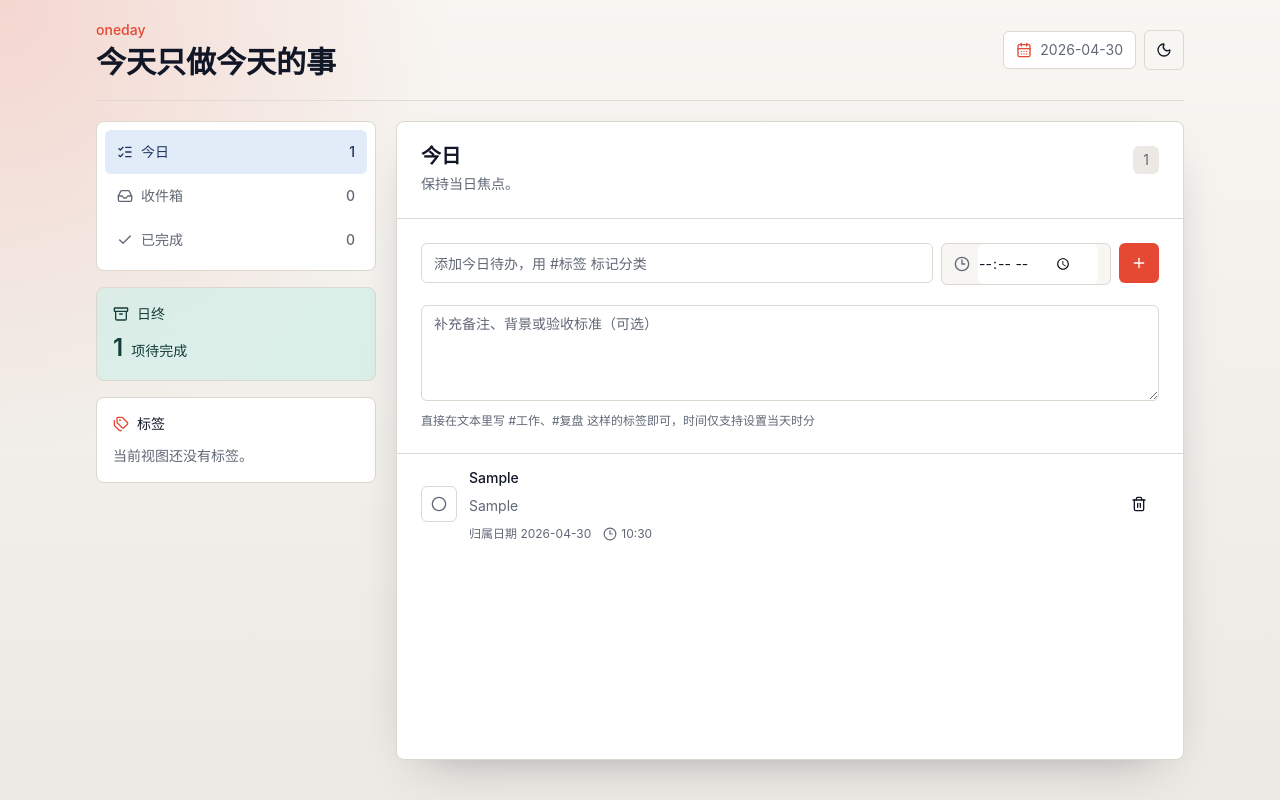
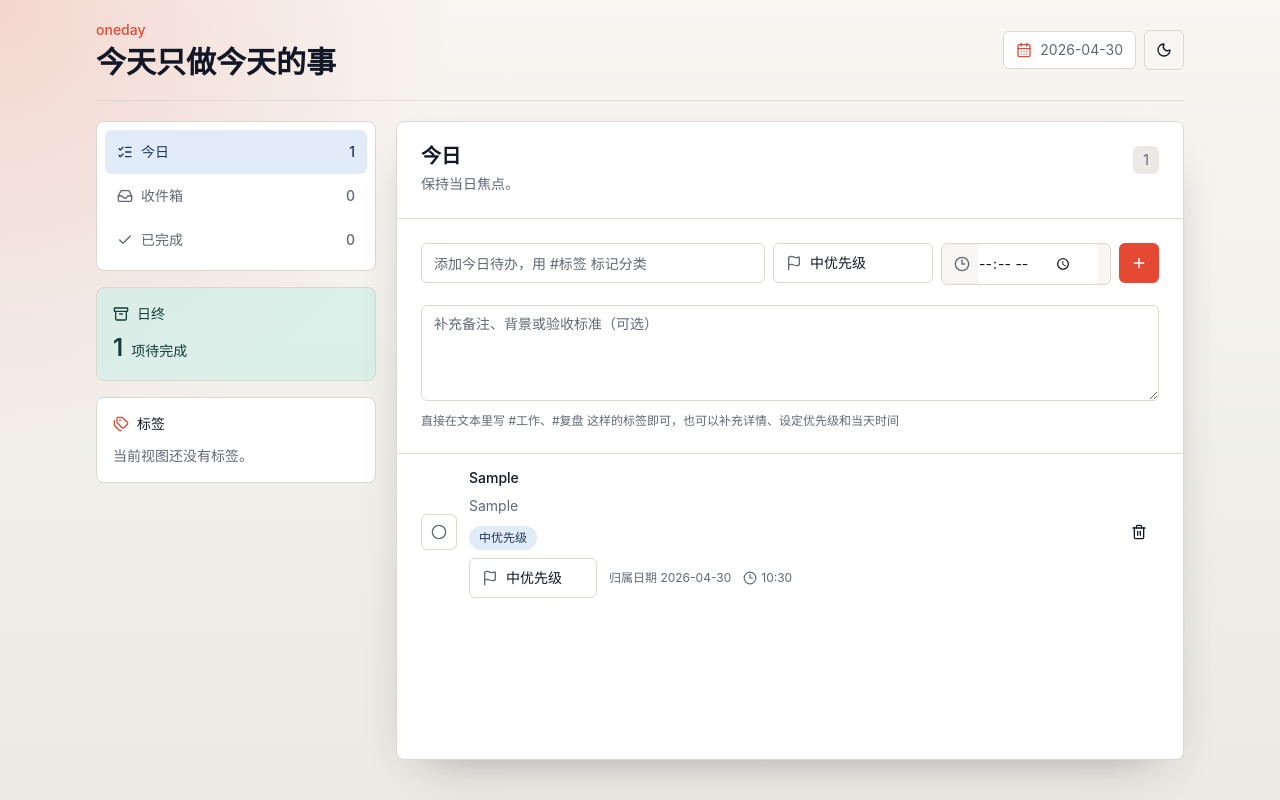
Before and after one commit to shanxiao-studio/oneday, a React (Vite) app: page / in a window 1280 px wide. Both pictures are taken after typing "Sample", "10:30", "Sample" into the empty fields and a click on the button 1139 px from the left and 263 px from the top of the page. Built offline with nearby package versions, Linux system fonts and the light colour scheme.

Commit message:
O-61 support task priority

```diff
--- a/src/App.tsx
+++ b/src/App.tsx
@@ -5,6 +5,7 @@ import {
   Check,
   Circle,
   Clock3,
+  Flag,
   Inbox,
   Tags,
   ListChecks,
@@ -34,6 +35,7 @@ import {
   rolloverTasks,
   sortTasks,
   STORAGE_KEY,
+  type TaskPriority,
   type Task,
 } from "@/lib/tasks";
 import { cn } from "@/lib/utils";
@@ -58,6 +60,18 @@ const viewCopy: Record<View, { title: string; description: string }> = {
   },
 };
 
+const priorityOptions: Array<{ value: TaskPriority; label: string }> = [
+  { value: "high", label: "高优先级" },
+  { value: "medium", label: "中优先级" },
+  { value: "low", label: "低优先级" },
+];
+
+const priorityBadgeClassNames: Record<TaskPriority, string> = {
+  high: "bg-primary/12 text-primary",
+  medium: "bg-accent text-accent-foreground",
+  low: "bg-muted text-muted-foreground",
+};
+
 function getStoredTheme(): Theme {
   const storedTheme = localStorage.getItem(THEME_STORAGE_KEY);
   if (storedTheme === "light" || storedTheme === "dark") {
@@ -77,6 +91,7 @@ function App() {
   const [theme, setTheme] = useState<Theme>(getStoredTheme);
   const [draft, setDraft] = useState("");
   const [detailDraft, setDetailDraft] = useState("");
+  const [draftPriority, setDraftPriority] = useState<TaskPriority>("medium");
   const [timeDraft, setTimeDraft] = useState("");
   const [view, setView] = useState<View>("today");
   const [selectedTag, setSelectedTag] = useState<string | null>(null);
@@ -134,6 +149,7 @@ function App() {
     setTasks((current) => [
       createTaggedTask(draft, {
         details: detailDraft,
+        priority: draftPriority,
         scheduledFor: todayKey,
         scheduledTime: timeDraft,
       }),
@@ -141,6 +157,7 @@ function App() {
     ]);
     setDraft("");
     setDetailDraft("");
+    setDraftPriority("medium");
     setTimeDraft("");
     setView("today");
   }
@@ -174,6 +191,12 @@ function App() {
 
   function deleteTask(taskId: string) {
     setTasks((current) => current.filter((task) => task.id !== taskId));
+  }
+
+  function updateTaskPriority(taskId: string, priority: TaskPriority) {
+    setTasks((current) =>
+      current.map((task) => (task.id === taskId ? { ...task, priority } : task)),
+    );
   }
 
   return (
@@ -279,13 +302,19 @@ function App() {
                   待办标题
                 </label>
                 <div className="flex flex-col gap-3">
-                  <div className="flex flex-col gap-2 sm:flex-row">
+                  <div className="flex flex-col gap-2 sm:flex-row sm:items-start">
                     <Input
                       id="new-task-title"
                       className="sm:flex-1"
                       value={draft}
                       onChange={(event) => setDraft(event.target.value)}
                       placeholder="添加今日待办，用 #标签 标记分类"
+                    />
+                    <PrioritySelect
+                      ariaLabel="优先级"
+                      className="sm:w-40"
+                      onChange={setDraftPriority}
+                      value={draftPriority}
                     />
                     <div className="flex items-center gap-2 rounded-md border bg-background px-3">
                       <label className="sr-only" htmlFor="new-task-time">
@@ -324,7 +353,7 @@ function App() {
                   </div>
                 </div>
                 <p className="mt-3 text-xs text-muted-foreground">
-                  直接在文本里写 #工作、#复盘 这样的标签即可，时间仅支持设置当天时分
+                  直接在文本里写 #工作、#复盘 这样的标签即可，也可以补充详情、设定优先级和当天时间
                 </p>
               </form>
               {visibleTasks.length > 0 ? (
@@ -334,6 +363,7 @@ function App() {
                       key={task.id}
                       task={task}
                       onComplete={completeTask}
+                      onChangePriority={updateTaskPriority}
                       onDelete={deleteTask}
                       onMoveToToday={moveToToday}
                     />
@@ -366,10 +396,7 @@ function TagSidebarSection({
   onSelectTag,
 }: TagSidebarSectionProps) {
   return (
-    <section
-      className="rounded-lg border bg-card p-4"
-      aria-label="标签筛选"
-    >
+    <section className="rounded-lg border bg-card p-4" aria-label="标签筛选">
       <div className="flex items-center gap-2 text-sm font-medium">
         <Tags className="size-4 text-primary" aria-hidden="true" />
         标签
@@ -464,11 +491,18 @@ function TagFilterButton({
 type TaskRowProps = {
   task: Task;
   onComplete: (taskId: string) => void;
+  onChangePriority: (taskId: string, priority: TaskPriority) => void;
   onDelete: (taskId: string) => void;
   onMoveToToday: (taskId: string) => void;
 };
 
-function TaskRow({ task, onComplete, onDelete, onMoveToToday }: TaskRowProps) {
+function TaskRow({
+  task,
+  onComplete,
+  onChangePriority,
+  onDelete,
+  onMoveToToday,
+}: TaskRowProps) {
   return (
     <li className="flex min-h-16 items-center gap-3 px-4 py-3 sm:px-6">
       <button
@@ -498,8 +532,8 @@ function TaskRow({ task, onComplete, onDelete, onMoveToToday }: TaskRowProps) {
             {task.details}
           </p>
         ) : null}
-        {task.tags.length > 0 ? (
-          <div className="mt-2 flex flex-wrap gap-2">
+        <div className="mt-2 flex flex-wrap items-center gap-2">
+          <PriorityBadge priority={task.priority} />
           {task.tags.map((tag) => (
             <span
               key={tag}
@@ -509,8 +543,14 @@ function TaskRow({ task, onComplete, onDelete, onMoveToToday }: TaskRowProps) {
             </span>
           ))}
         </div>
-        ) : null}
-        <div className="mt-2 flex flex-wrap items-center gap-x-3 gap-y-1 text-xs text-muted-foreground">
+        <div className="mt-2 flex flex-wrap items-center gap-x-3 gap-y-2">
+          <PrioritySelect
+            ariaLabel={`设置 ${task.title} 的优先级`}
+            className="w-32"
+            onChange={(priority) => onChangePriority(task.id, priority)}
+            value={task.priority}
+          />
+          <div className="flex flex-wrap items-center gap-x-3 gap-y-1 text-xs text-muted-foreground">
             <span>归属日期 {task.scheduledFor}</span>
             {task.scheduledTime ? (
               <span className="inline-flex items-center gap-1">
@@ -518,6 +558,7 @@ function TaskRow({ task, onComplete, onDelete, onMoveToToday }: TaskRowProps) {
                 {task.scheduledTime}
               </span>
             ) : null}
+          </div>
         </div>
       </div>
       {task.status !== "today" ? (
@@ -544,6 +585,61 @@ function TaskRow({ task, onComplete, onDelete, onMoveToToday }: TaskRowProps) {
   );
 }
 
+type PrioritySelectProps = {
+  ariaLabel: string;
+  className?: string;
+  onChange: (priority: TaskPriority) => void;
+  value: TaskPriority;
+};
+
+function PrioritySelect({
+  ariaLabel,
+  className,
+  onChange,
+  value,
+}: PrioritySelectProps) {
+  return (
+    <div
+      className={cn(
+        "relative flex h-10 items-center rounded-md border border-input bg-card",
+        className,
+      )}
+    >
+      <Flag
+        className="pointer-events-none absolute left-3 size-4 text-muted-foreground"
+        aria-hidden="true"
+      />
+      <select
+        aria-label={ariaLabel}
+        className="h-full w-full appearance-none bg-transparent pl-9 pr-8 text-sm text-foreground outline-none"
+        onChange={(event) => onChange(event.target.value as TaskPriority)}
+        value={value}
+      >
+        {priorityOptions.map((option) => (
+          <option key={option.value} value={option.value}>
+            {option.label}
+          </option>
+        ))}
+      </select>
+    </div>
+  );
+}
+
+function PriorityBadge({ priority }: { priority: TaskPriority }) {
+  const label = priorityOptions.find((option) => option.value === priority)?.label;
+
+  return (
+    <span
+      className={cn(
+        "rounded-full px-2.5 py-1 text-xs font-medium",
+        priorityBadgeClassNames[priority],
+      )}
+    >
+      {label}
+    </span>
+  );
+}
+
 function EmptyState({ view }: { view: View }) {
   const copy =
     view === "today"
--- a/src/lib/tasks.ts
+++ b/src/lib/tasks.ts
@@ -1,12 +1,14 @@
 export const STORAGE_KEY = "oneday.tasks";
 
 export type TaskStatus = "today" | "inbox" | "done";
+export type TaskPriority = "high" | "medium" | "low";
 
 export type Task = {
   id: string;
   title: string;
   details?: string;
   tags: string[];
+  priority: TaskPriority;
   status: TaskStatus;
   scheduledFor: string;
   scheduledTime?: string;
@@ -36,6 +38,7 @@ export function createTaggedTask(
   title: string,
   options: {
     details?: string;
+    priority?: TaskPriority;
     scheduledFor?: string;
     scheduledTime?: string;
     tags?: string[];
@@ -43,6 +46,7 @@ export function createTaggedTask(
 ): Task {
   const {
     details,
+    priority = "medium",
     scheduledFor = getTodayKey(),
     scheduledTime,
     tags = [],
@@ -56,6 +60,7 @@ export function createTaggedTask(
     title: parsedDraft.title,
     details: normalizedDetails,
     tags: normalizeTags([...parsedDraft.tags, ...tags]),
+    priority,
     status: "today",
     scheduledFor,
     scheduledTime: normalizedScheduledTime,
@@ -102,14 +107,28 @@ export function rolloverTasks(tasks: Task[], todayKey = getTodayKey()): Task[] {
 
 export function sortTasks(tasks: Task[]): Task[] {
   return [...tasks].sort((first, second) => {
+    if (first.status === "done" && second.status === "done") {
+      const firstTime = Date.parse(first.completedAt ?? first.createdAt);
+      const secondTime = Date.parse(second.completedAt ?? second.createdAt);
+
+      return secondTime - firstTime;
+    }
+
     const scheduledTimeCompare = compareScheduledTime(first, second);
 
     if (scheduledTimeCompare !== 0) {
       return scheduledTimeCompare;
     }
 
-    const firstTime = Date.parse(first.completedAt ?? first.createdAt);
-    const secondTime = Date.parse(second.completedAt ?? second.createdAt);
+    const priorityDelta =
+      getPriorityOrder(first.priority) - getPriorityOrder(second.priority);
+
+    if (priorityDelta !== 0) {
+      return priorityDelta;
+    }
+
+    const firstTime = Date.parse(first.createdAt);
+    const secondTime = Date.parse(second.createdAt);
 
     return secondTime - firstTime;
   });
@@ -189,6 +208,7 @@ function parseStoredTask(value: unknown): Task | null {
       title: task.title,
       details: normalizeTaskDetails(task.details),
       tags: normalizeTags(task.tags ?? []),
+      priority: normalizeTaskPriority(task.priority),
       status: task.status,
       scheduledFor: task.scheduledFor,
       scheduledTime: normalizeScheduledTime(task.scheduledTime),
@@ -208,11 +228,30 @@ function isTaskStatus(value: unknown): value is TaskStatus {
   return value === "today" || value === "inbox" || value === "done";
 }
 
+function isTaskPriority(value: unknown): value is TaskPriority {
+  return value === "high" || value === "medium" || value === "low";
+}
+
+function normalizeTaskPriority(value: unknown): TaskPriority {
+  return isTaskPriority(value) ? value : "medium";
+}
+
 function isTaskTags(value: unknown): value is string[] | undefined {
   return (
     value === undefined ||
     (Array.isArray(value) && value.every((tag) => typeof tag === "string"))
   );
+}
+
+function getPriorityOrder(priority: TaskPriority): number {
+  switch (priority) {
+    case "high":
+      return 0;
+    case "medium":
+      return 1;
+    case "low":
+      return 2;
+  }
 }
 
 function normalizeTags(tags: readonly string[]): string[] {
```
Also changed, not shown: 2 other files (tests, documents, lock files or other folders). Lines whose indentation alone changed are shown as unchanged.
